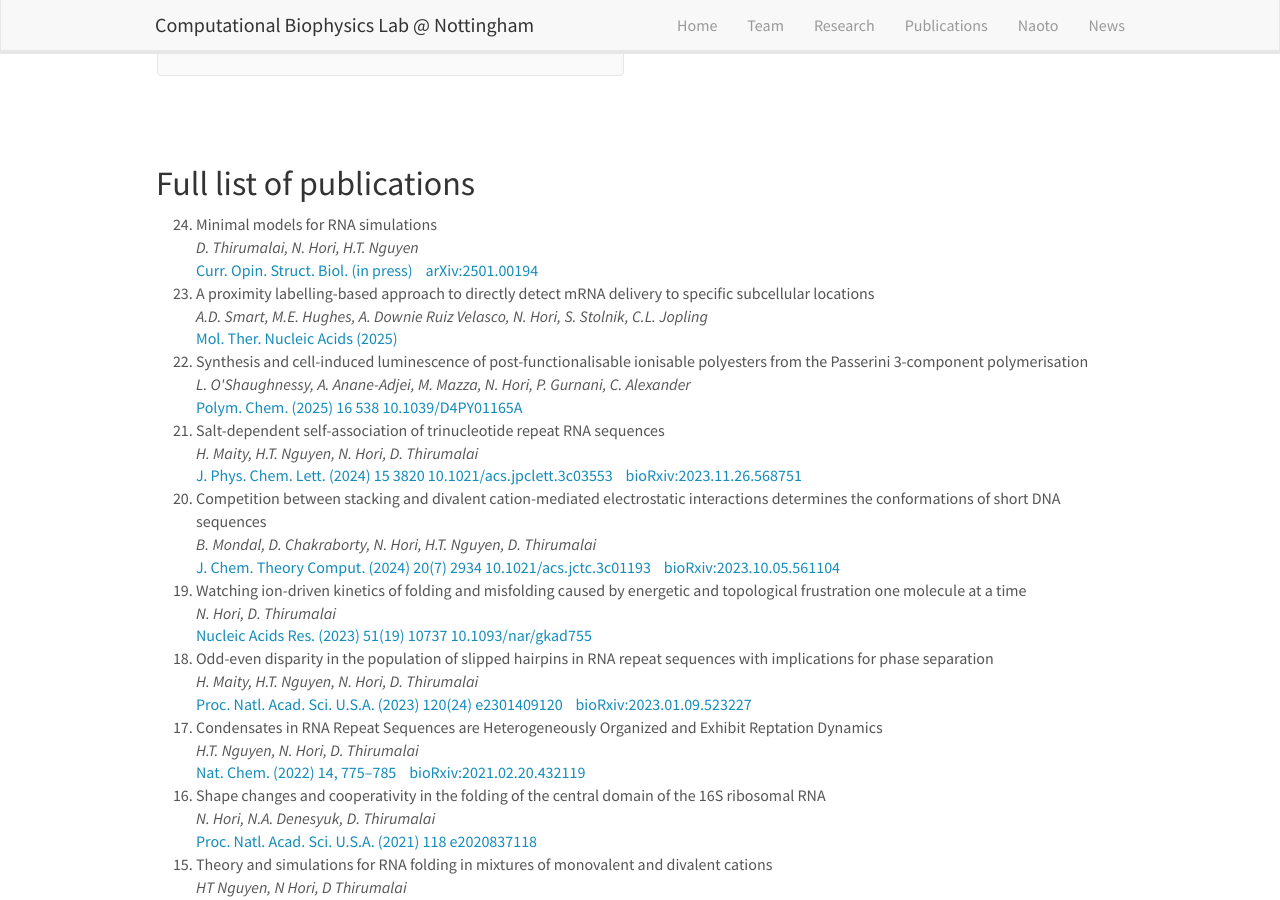
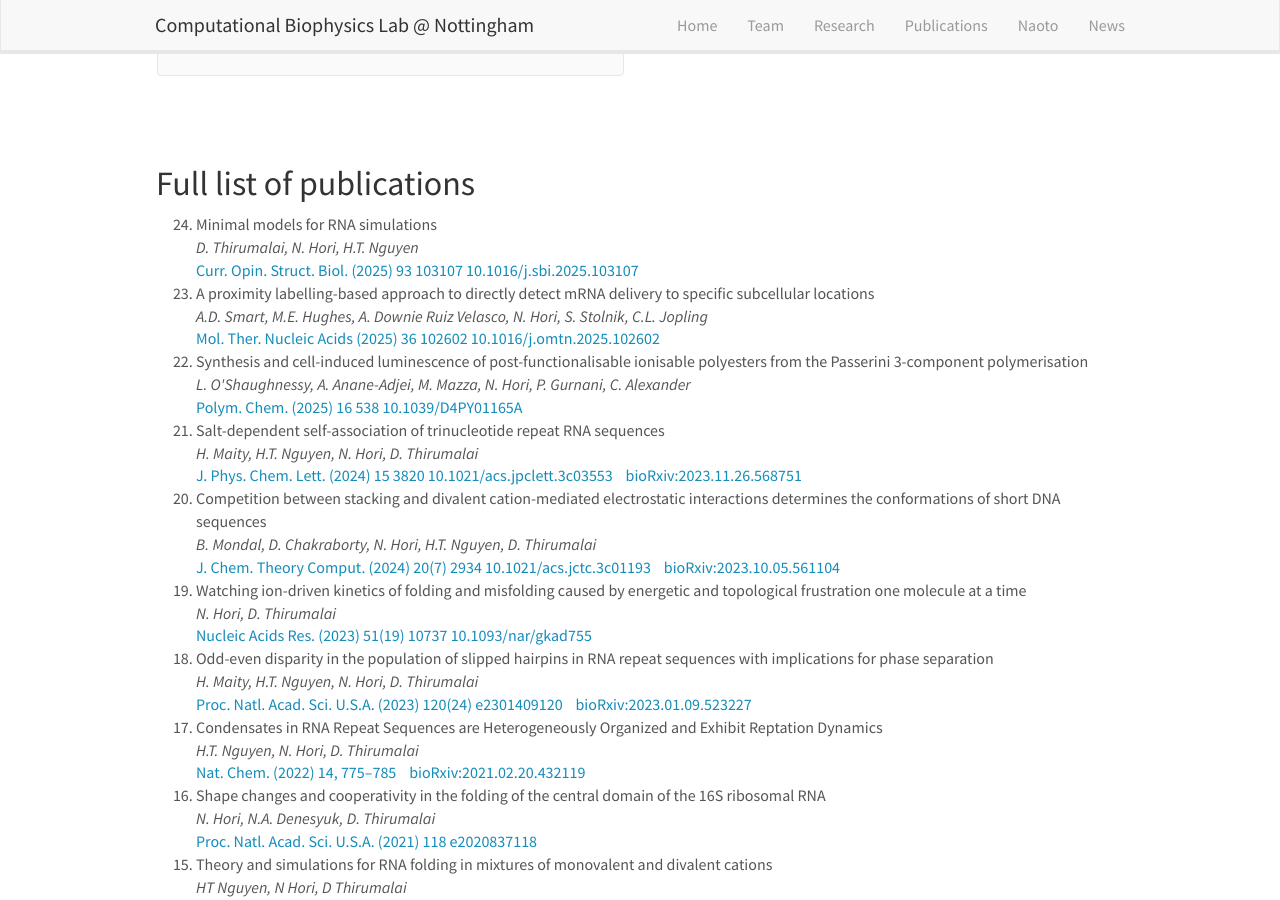
Before and after one commit to Hori-Lab/hori-lab.github.io, a Jekyll site: the page built from _pages/publications.md, in a window 1280 px wide and 900 px high, scrolled down 1698 px. Built offline with Jekyll 4.4.1, drawn with Linux system fonts in a browser that asks for light colours; nearby versions of some CDN libraries.

Commit message:
Add a publication

```diff
--- a/_data/news.yml
+++ b/_data/news.yml
@@ -1,3 +1,6 @@
+- date: 5. Jul. 2025
+  headline: A review of <a href=https://doi.org/10.1016/j.sbi.2025.103107 target="_blank">'Minimal Models of RNA Simulations'</a>, co-written by Naoto, has now been published.
+
 - date: 1. Apr. 2025
   headline: Mandy won a <span style="color:#b29146;">Poster Prize</span> at the Allied Health Professional Postgraduate Research Conference 2025. Congratulations Mandy!
 
--- a/_data/publist.yml
+++ b/_data/publist.yml
@@ -2,12 +2,8 @@
   authors: D. Thirumalai, N. Hori, H.T. Nguyen
   description: ""
   link:
-    url: https://doi.org/10.48550/arXiv.2501.00194
-    display: "Curr. Opin. Struct. Biol. (in press)"
-  link2:
-    flag: 1
-    url: https://doi.org/10.48550/arXiv.2501.00194
-    display: arXiv:2501.00194
+    url: https://doi.org/10.1016/j.sbi.2025.103107
+    display: "Curr. Opin. Struct. Biol. (2025) 93 103107 10.1016/j.sbi.2025.103107"
   highlight: 0
   news2: ""
 
@@ -16,7 +12,7 @@
   description: ""
   link:
     url: https://doi.org/10.1016/j.omtn.2025.102602
-    display: "Mol. Ther. Nucleic Acids (2025)"
+    display: "Mol. Ther. Nucleic Acids (2025) 36 102602 10.1016/j.omtn.2025.102602"
   highlight: 0
   news2: ""
 
```
